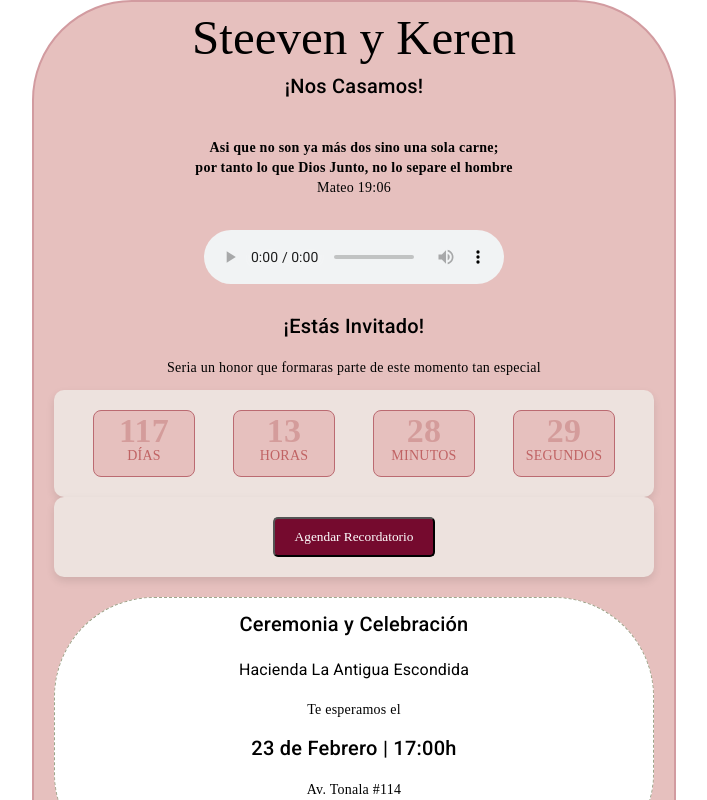
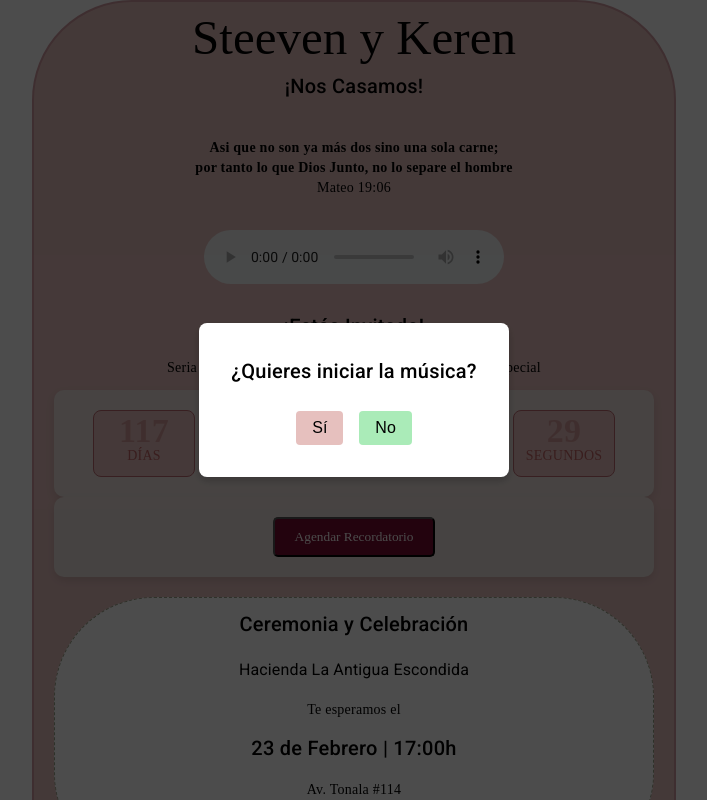
Before and after one commit to Otto276/invitations1, an Angular app: page / in a window 1280 px wide. Shown: the top 800 px of the page, without its empty margins (286-993 px from the left). Built offline with nearby package versions, Linux system fonts and the light colour scheme; a web font is replaced by a local one.

Commit message:
modalMusic

```diff
--- a/src/app/app.component.html
+++ b/src/app/app.component.html
@@ -1,4 +1,13 @@
 <div class="invitation">
+  <div *ngIf="showModal" class="modal">
+    <div class="modal-content">
+      <h2>¿Quieres iniciar la música?</h2>
+      <div class="modal-buttons">
+        <button (click)="startMusic(true)">Sí</button>
+        <button (click)="startMusic(false)">No</button>
+      </div>
+    </div>
+  </div>
   <!-- <div class="floral-header header">
     Agrega aquí la decoración floral si tienes una imagen o gráfico
   </div> -->
--- a/src/app/app.component.scss
+++ b/src/app/app.component.scss
@@ -272,4 +272,53 @@ $border-color: $color-vintage-rose;
     animation: lineAnimation 0.3s forwards;
   }
 
+  .modal {
+    position: fixed;
+    top: 0;
+    left: 0;
+    width: 100%;
+    height: 100%;
+    display: flex;
+    justify-content: center;
+    align-items: center;
+    background: rgba(0, 0, 0, 0.7);
+    z-index: 1000;
+
+    .modal-content {
+      background: #fff;
+      padding: 2rem;
+      border-radius: 8px;
+      text-align: center;
+      box-shadow: 0 4px 8px rgba(0, 0, 0, 0.2);
+
+      h2 {
+        margin-bottom: 1.5rem;
+      }
+
+      .modal-buttons {
+        display: flex;
+        gap: 1rem;
+        justify-content: center;
+
+        button {
+          padding: 0.5rem 1rem;
+          font-size: 1rem;
+          border: none;
+          border-radius: 4px;
+          cursor: pointer;
+        }
+
+        button:first-of-type {
+          background-color: #e6c0be;
+          color: rgb(0, 0, 0);
+        }
+
+        button:last-of-type {
+          background-color: rgb(170, 235, 184);
+          color: rgb(0, 0, 0);
+        }
+      }
+    }
+  }
+
 }
--- a/src/app/app.component.ts
+++ b/src/app/app.component.ts
@@ -11,6 +11,7 @@ import { CountdownComponent } from './countdown-component/countdown-component.co
   styleUrls: ['./app.component.scss']
 })
 export class AppComponent {
+  showModal: boolean = true;
   title = 'Fecha';
   attendanceForm: FormGroup;
   showBankingInfo = false;
@@ -24,7 +25,13 @@ export class AppComponent {
       mensaje: ['']
     });
   }
-
+  startMusic(shouldPlay: boolean) {
+    this.showModal = false;
+    if (shouldPlay) {
+      const audioPlayer = document.querySelector('audio') as HTMLAudioElement;
+      audioPlayer?.play();
+    }
+  }
   toggleBankingInfo(): void {
     this.showBankingInfo = !this.showBankingInfo;
   }
```
